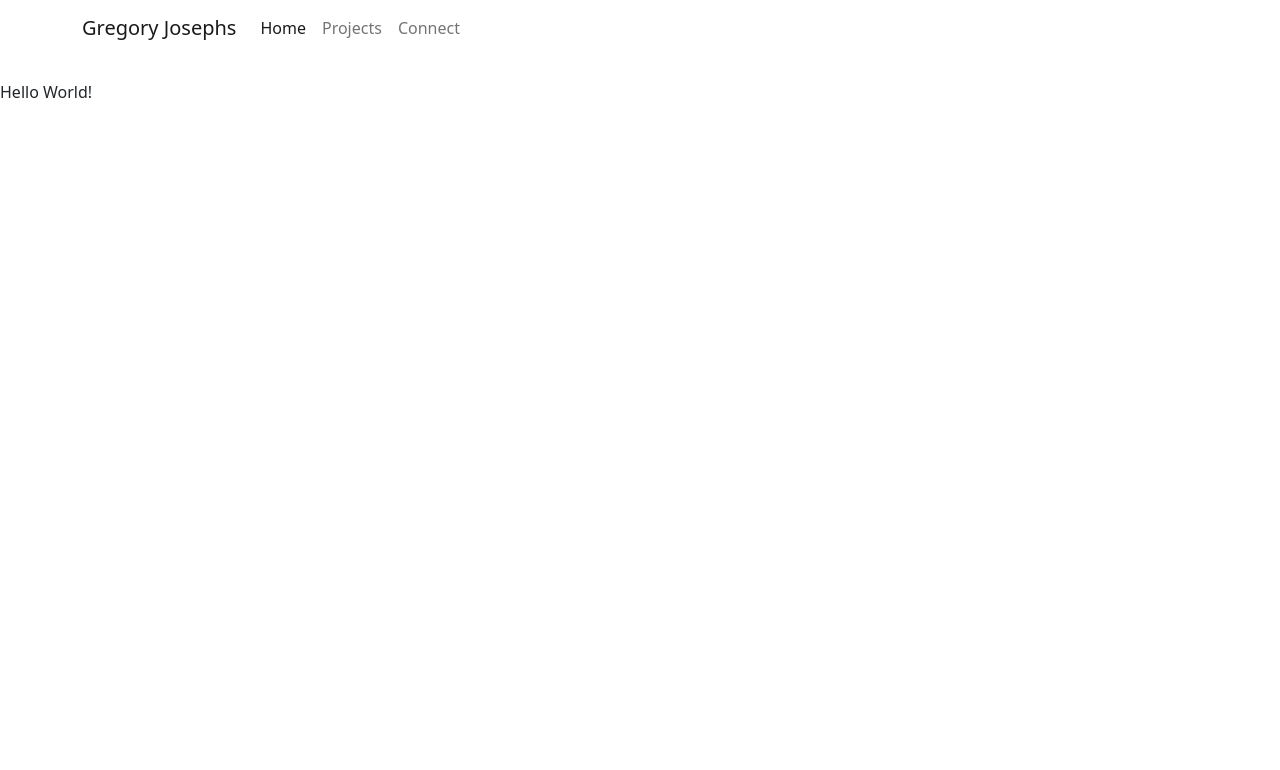
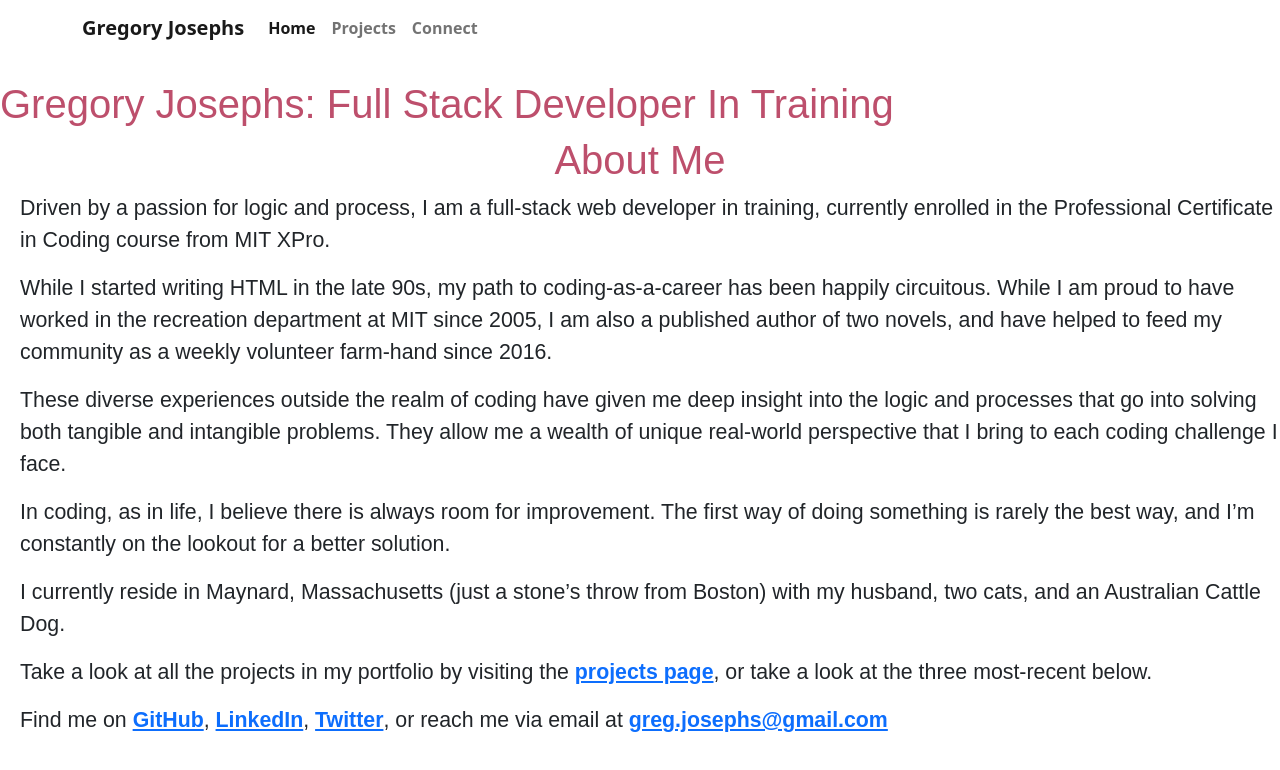
Before and after one commit to gjosephs84/react-portfolio, a React (Create React App) app: page / in a window 1280 px wide. Shown: the top 770 px of the page. Built offline with nearby package versions, Linux system fonts and the light colour scheme.

Commit message:
Added css and started porting home content

```diff
--- a/src/index.css
+++ b/src/index.css
@@ -11,3 +11,214 @@ code {
   font-family: source-code-pro, Menlo, Monaco, Consolas, 'Courier New',
     monospace;
 }
+div {
+  justify-self: center;
+}
+
+h1 {
+  color: #BD4F6C;
+  font-family: 'Alegreya Sans', sans-serif;
+  font-weight: bolder;
+  margin-top: 20px;
+  margin-bottom: 20px;
+  font-size: 40pt;
+}
+
+p {
+  line-height: 1.5em;
+  font-family: 'Alegreya Sans', sans-serif;
+  font-size: 16pt;
+}
+
+a {
+  color: #BD4F6C;
+  text-decoration: none;
+  font-weight: bolder;
+
+}
+
+a:hover {
+  color: #66999B;
+}
+
+a:visited {
+  color: #D7816A;
+}
+
+a:visited:hover {
+  color: #66999B;
+}
+
+.the-nav-bar {
+  grid-column-end: span;
+  justify-self: revert;
+}
+
+.the-nav-bar a {
+  font-weight: normal;
+}
+
+
+  .content {
+  max-width: 1000px;
+  margin: auto;
+  display: grid;
+  justify-content: center;
+  gap: 10px;
+  }
+
+
+@media (min-width: 600px) {
+  .content {
+      grid-template-columns: repeat(2, 1fr);;
+  }
+  .the-nav-bar {
+      grid-column-end: span 2;
+  }
+
+  .centered {
+      grid-column-end: span 2;
+  }
+  .video {
+      grid-column-end: span 2;
+      position: relative;
+      width: 100%;
+      height: 0;
+      padding-bottom: 56.25%;
+
+  }
+  .embedded {
+      position: absolute;
+      top: 0;
+      left: 0;
+      width: 100%;
+      height: 100%;
+  }
+  .full-width-text {
+      padding-left: 20px;
+      grid-column-end: span 2;
+  }
+  .btn-primary {
+      background-color: #BD4F6C;
+      border-color: #BD4F6C;
+  }
+  .btn-primary:hover {
+      background-color: #FBD87F;
+      border-color: #FBD87F;
+  }
+  .btn-primary:visited {
+      color: white;
+  }
+
+  .card {
+      background-color: whitesmoke;
+      margin-bottom: 20px;
+  }
+}
+
+@media (min-width: 900px) {
+  .the-nav-bar {
+      grid-column-end: span 3;
+  }
+
+  .content {
+      grid-template-columns: repeat(3, 1fr);;
+  }
+  .centered {
+      grid-column-end: span 3;
+  }
+  .video {
+      grid-column-end: span 3;
+      position: relative;
+      width: 100%;
+      height: 0;
+      padding-bottom: 56.25%;
+  }
+  .embedded {
+      position: absolute;
+      top: 0;
+      left: 0;
+      width: 100%;
+      height: 100%;
+  }
+  .full-width-text {
+      padding-left: 20px;
+      grid-column-end: span 3;
+  }
+
+  .project-description {
+      padding-left: 20px;
+      grid-column-end: span 2;
+  }
+
+  .btn-primary {
+          background-color: #BD4F6C;
+          border-color: #BD4F6C;
+      }
+  .btn-primary:hover {
+          background-color: #FBD87F;
+          border-color: #FBD87F;
+      }
+  .btn-primary:visited {
+          color: white;
+      }
+
+  .card {
+          background-color: whitesmoke;
+          margin-bottom: 20px;
+      }
+}
+
+
+.centered {
+  grid-column-end: span;
+}
+.project-image {
+  grid-column-end: span;
+}
+
+.project-image img {
+  box-shadow: 10px 5px 5px silver;
+}
+
+.project-description {
+  padding-left: 20px;
+  grid-column-end: span;
+}
+
+.video {
+  grid-column-end: span;
+  position: relative;
+  width: 100%;
+  height: 0;
+  padding-bottom: 56.25%;
+}
+
+.embedded {
+  position: absolute;
+  top: 0;
+  left: 0;
+  width: 100%;
+  height: 100%;
+}
+
+.full-width-text {
+  padding-left: 20px;
+  grid-column-end: span;
+}
+.btn-primary {
+  background-color: #BD4F6C;
+  border-color: #BD4F6C;
+}
+.btn-primary:hover {
+  background-color: #FBD87F;
+  border-color: #FBD87F;
+}
+.btn-primary:visited {
+  color: white;
+}
+
+.card {
+  background-color: whitesmoke;
+  margin-bottom: 20px;
+}
--- a/src/routes/home.js
+++ b/src/routes/home.js
@@ -2,8 +2,28 @@ import React from 'react';
 
 function Home() {
     return (
-        <div>
-            Hello World!
+        <div className="centered">
+             <h1>Gregory Josephs: Full Stack Developer In Training</h1>
+             <div class="centered">
+            <h1>About Me</h1>
+          </div>
+          <div class="full-width-text">
+
+            <p>Driven by a passion for logic and process, I am a full-stack web developer in training, currently enrolled in the Professional Certificate in Coding course from MIT XPro.</p>
+
+            <p>While I started writing HTML in the late 90s, my path to coding-as-a-career has been happily circuitous. While I am proud to have worked in the recreation department at MIT since 2005, I am also a published author of two novels, and have helped to feed my community as a weekly volunteer farm-hand since 2016.</p>
+
+            <p>These diverse experiences outside the realm of coding have given me deep insight into the logic and processes that go into solving both tangible and intangible problems. They allow me a wealth of unique real-world perspective that I bring to each coding challenge I face.</p>
+
+            <p>In coding, as in life, I believe there is always room for improvement. The first way of doing something is rarely the best way, and I’m constantly on the lookout for a better solution.</p>
+
+            <p>I currently reside in Maynard, Massachusetts (just a stone’s throw from Boston) with my husband, two cats, and an Australian Cattle Dog.
+            </p>
+
+            <p>Take a look at all the projects in my portfolio by visiting the <a href="projects.html">projects page</a>, or take a look at the three most-recent below.</p>
+
+            <p>Find me on <a href="https://github.com/gjosephs84" target="_blank">GitHub</a>, <a href="https://linkedin.com/in/gjosephs" target="_blank">LinkedIn</a>, <a href="https://twitter.com/gjosephs" target="_blank">Twitter</a>, or reach me via email at <a href="mailto:greg.josephs@gmail.com">greg.josephs@gmail.com</a></p>
+          </div>
         </div>
     )
 }
```
